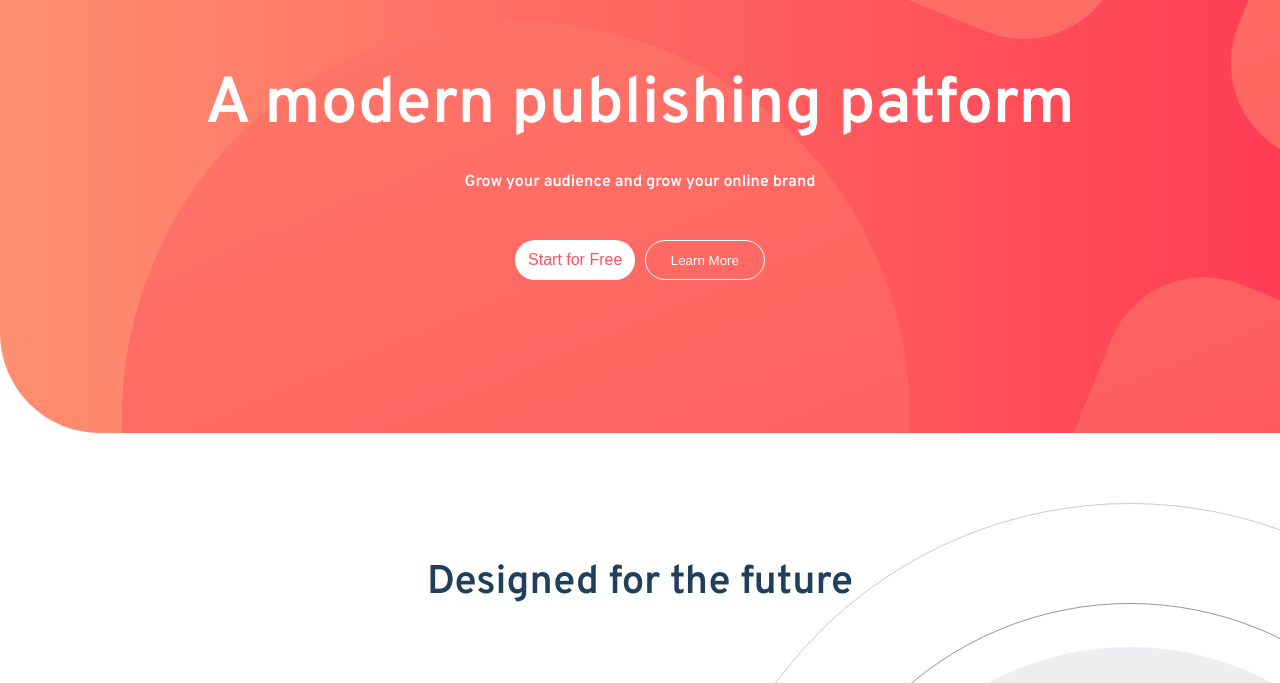
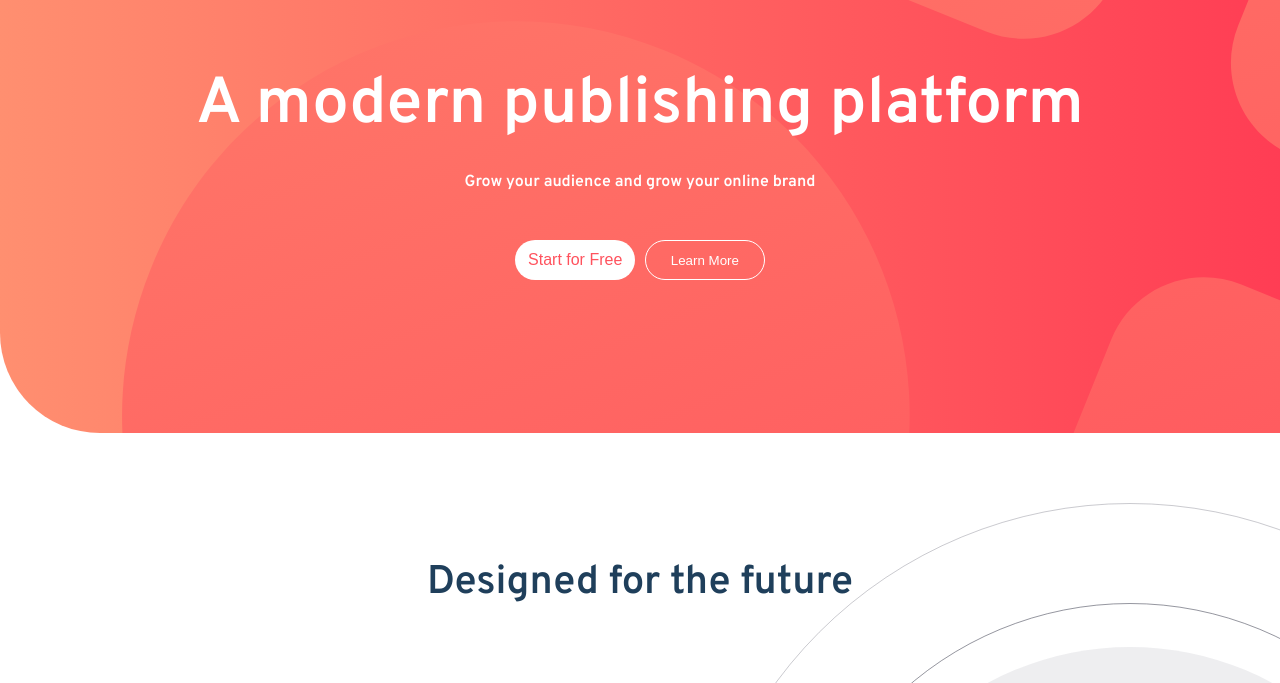
Before and after one commit to KylandEvans/portfolio, a plain HTML site: page Projects/blogr-landing-page-main/index.html in a window 1280 px wide. Shown: the part 117-800 px from the top of the page. Drawn offline with Linux system fonts and the light colour scheme.

Commit message:
Update index.html

```diff
--- a/Projects/blogr-landing-page-main/index.html
+++ b/Projects/blogr-landing-page-main/index.html
@@ -120,7 +120,7 @@
 				</div>
 			</nav>
 			<div class="main-header">
-				<h1 class="page-header">A modern publishing patform</h1>
+				<h1 class="page-header">A modern publishing platform</h1>
 				<h6 class="sub-header">
 					Grow your audience and grow your online brand
 				</h6>
```
